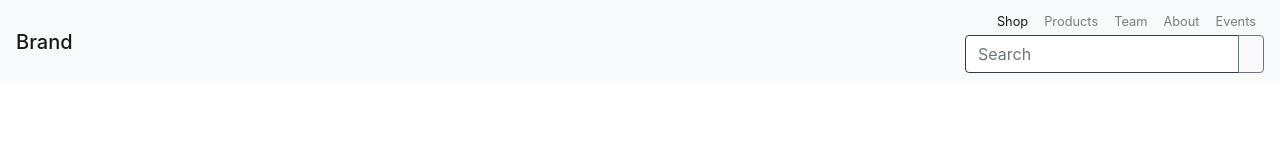
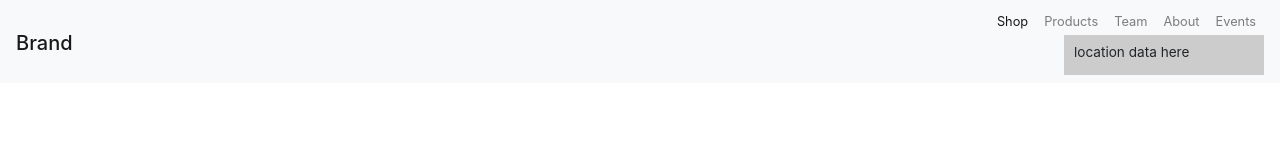
Before and after one commit to cssninja/2_row_navbar_bs4, a plain HTML site: page index.html in a window 1280 px wide. Drawn offline with nearby package versions, Linux system fonts and the light colour scheme.

Commit message:
1 file modified

```diff
--- a/index.html
+++ b/index.html
@@ -9,6 +9,7 @@
     <script src="https://code.jquery.com/jquery-3.2.1.slim.min.js"></script>
     <script src="https://cdn.jsdelivr.net/npm/popper.js@1.12.9/dist/umd/popper.min.js"></script>
     <script src="https://cdn.jsdelivr.net/npm/bootstrap@4.0.0/dist/js/bootstrap.min.js"></script>
+    <!-- thanks to: https://stackoverflow.com/questions/42635126/bootstrap-4-navbar-with-2-rows -->
   </head>
   <body>
     <nav class="navbar navbar-expand-md navbar-light bg-light">
@@ -34,14 +35,9 @@
                   <a class="nav-link py-1" href="#">Events</a>
               </li>
           </ul>
-          <form class="form-inline ml-auto">
-              <div class="input-group">
-                  <input type="text" class="form-control border-dark" placeholder="Search">
-                  <div class="input-group-append">
-                      <button class="btn btn-outline-secondary" type="button"><i class="fa fa-search"></i></button>
-                  </div>
-              </div>
-          </form>
+          <div class="ml-auto align-middle" style="padding-left:10px;line-height:35px;display:block;background:#cccccc;width:200px;height:40px;font-size:0.85em;">
+            <div>location data here</div>
+          </div>
       </div>
   </nav>
 
```
